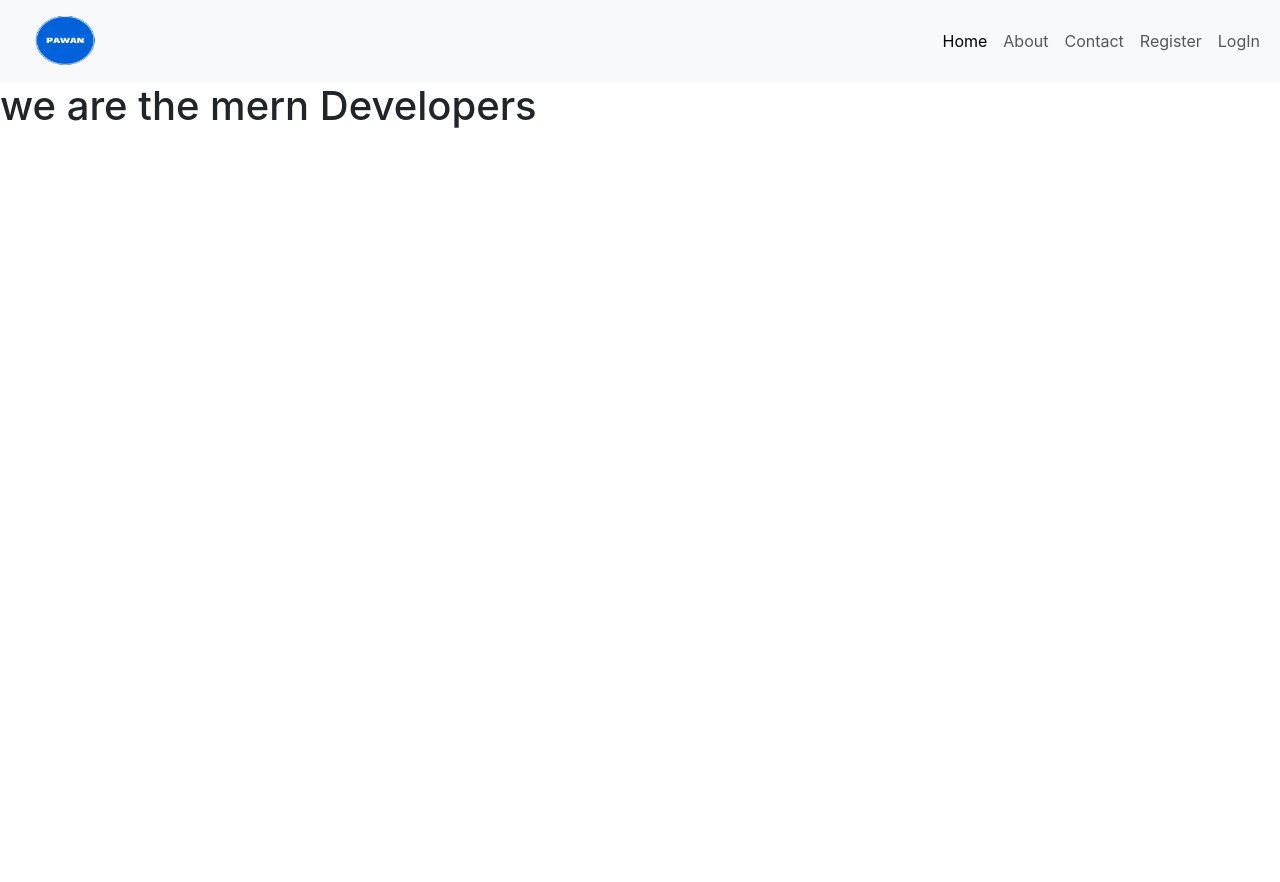
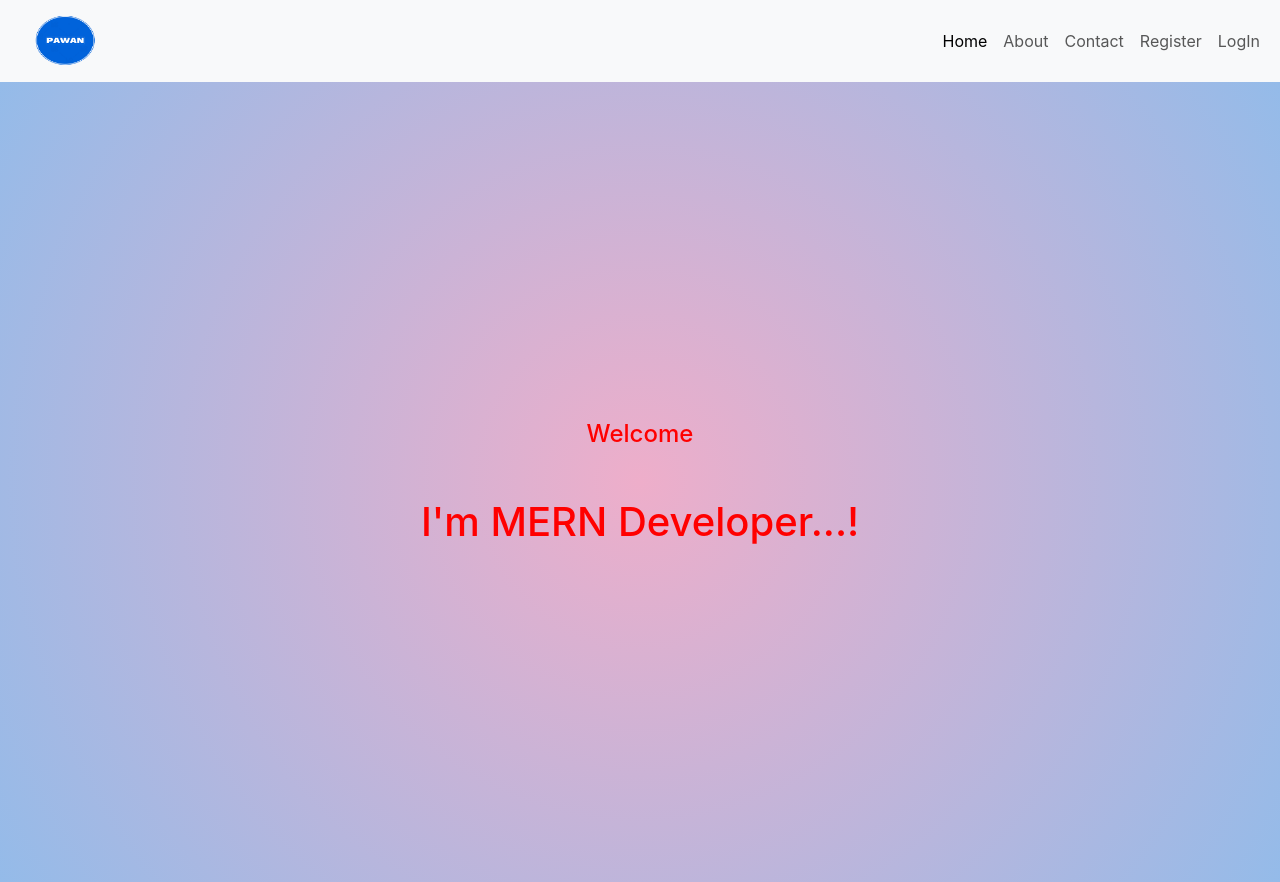
Before and after one commit to pavanbirnale/mern-website, a React (Create React App) app in the folder client/: page / in a window 1280 px wide. Before the commit the page ends 800 px from the top, so only its background shows below. Built offline with nearby package versions, Linux system fonts and the light colour scheme.

Commit message:
home page ui added

```diff
--- a/client/src/App.css
+++ b/client/src/App.css
@@ -21,11 +21,53 @@
 
 
 /* contact  */
-.contact_info_row{
-
-}
 
 .contact_img{
    width: 100%;
    height: 60vh;
 }
+
+/* Home page */
+
+.home-container{
+   background: rgb(238,174,202);
+   background: radial-gradient(circle, rgba(238,174,202,1) 0%, rgba(148,187,233,1) 100%);
+   width: 100vw;
+   height: 100vh;
+   display: grid;
+   place-items: center;
+}
+
+.home-contain{
+   width: auto;
+   height: auto;
+   display: flex;
+   flex-direction: column;
+   justify-content: center;
+   align-items: center;
+}
+
+.home-contain h1,h4{
+line-height: 5rem;
+color: red;
+}
+
+/* about page */
+.about_page{
+   width: 100vw;
+   height: 100vh;
+   display: grid;
+   place-items: center;
+}
+.row-1{
+   display: flex;
+   border: 2px solid black;
+}
+.row-1 img{
+   width: 10vw;
+   height: 25vh;
+}
+.about_name{
+   display: flex;
+   justify-content: center;
+}
--- a/client/src/components/About.js
+++ b/client/src/components/About.js
@@ -1,10 +1,21 @@
 import React from 'react'
-
+import pawan from '../images/photo_pawan.jpeg'
 const About = () => {
   return (
-    <div>
-      <h1>about</h1>
-    </div>
+    <>
+      <div className="about_page">
+        <div className="row-1">
+          <figure>
+            <img src={pawan} alt="" />
+          </figure>
+          <div className="about_name m-4 ">
+            <h5>Pawan Birnale</h5>
+          </div>
+        </div>
+
+        <div className="row-2"></div>
+      </div>
+    </>
   )
 }
 
--- a/client/src/components/Home.js
+++ b/client/src/components/Home.js
@@ -3,7 +3,12 @@ import React from 'react'
 const Home = () => {
   return (
     <>
-      <h1>we are the mern Developers</h1>
+      <div className="home-container">
+        <div className="home-contain">
+          <h4>Welcome</h4>
+          <h1>I'm MERN Developer...!</h1>
+        </div>
+      </div>
     </>
   )
 }
```
Also changed, not shown: client/src/images/photo_pawan.jpeg (added).
